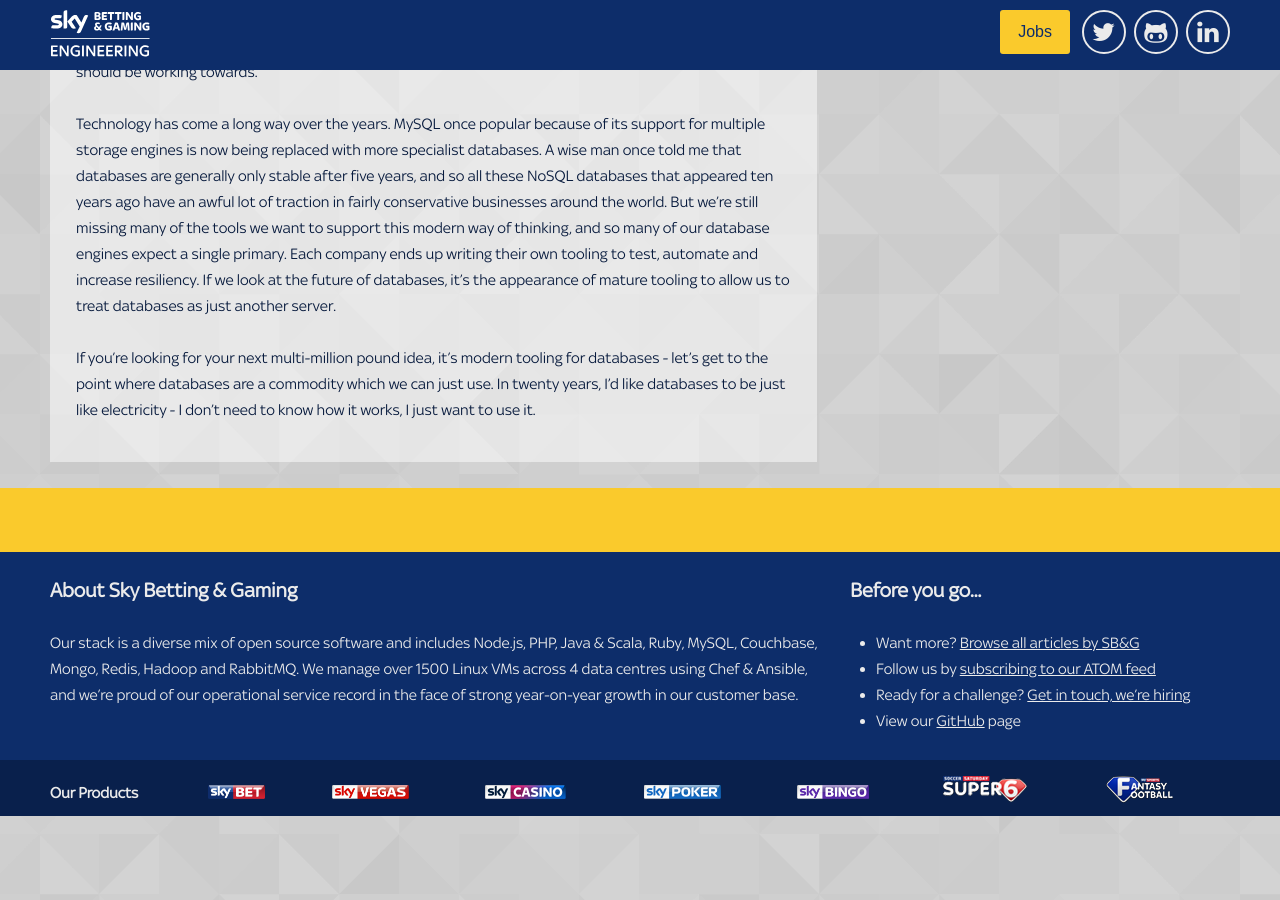
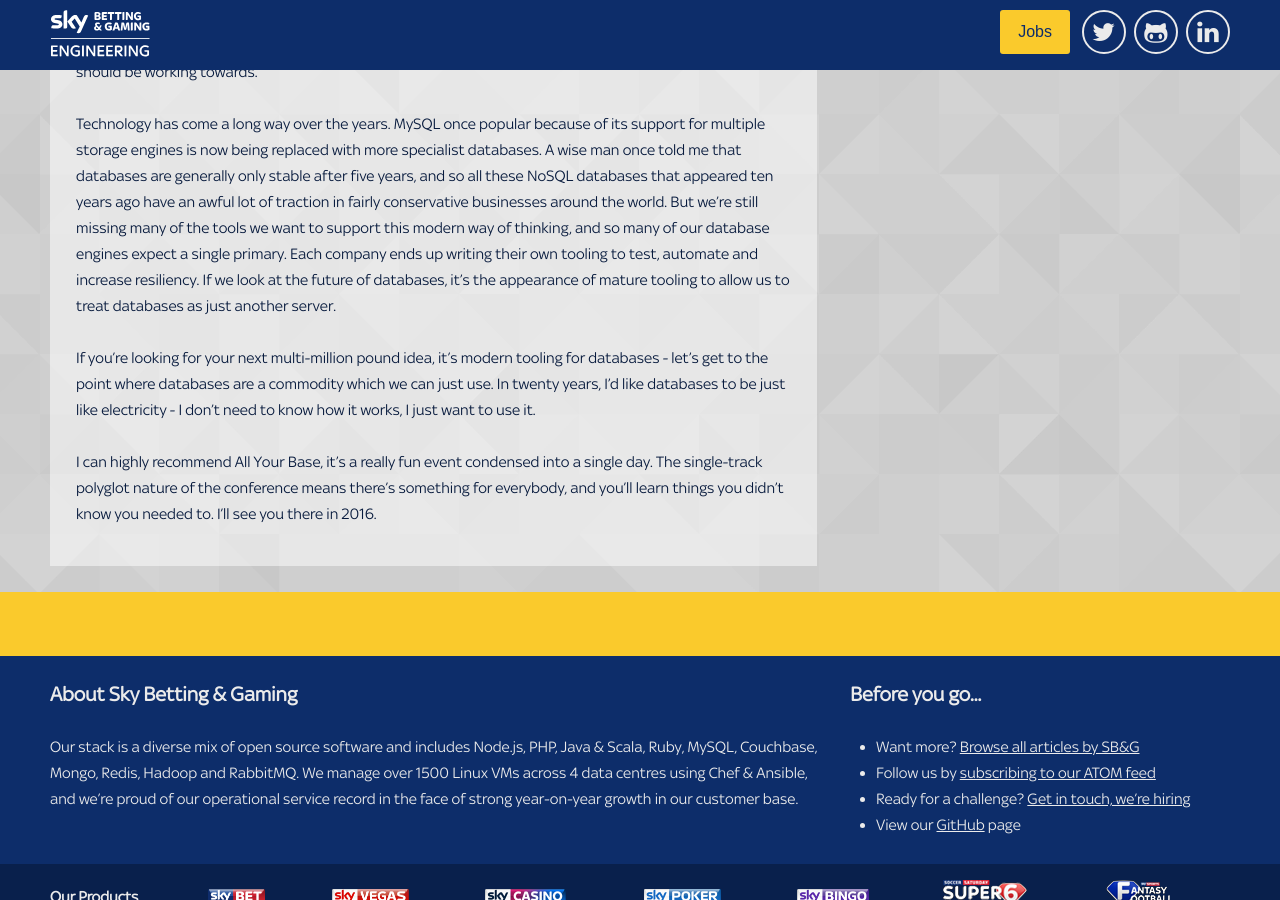
Before and after one commit to skybet/skybet.github.io, a Jekyll site: the page built from _posts/2015-11-13-how-to-dba.md, in a window 1280 px wide and 900 px high, scrolled down 2645 px. Built offline with Jekyll 4.4.1, drawn with Linux system fonts in a browser that asks for light colours; nearby versions of some CDN libraries; some web fonts are replaced; Markdown is read by kramdown in place of the engine named in the settings; comment, search, counter and statistics services are not loaded; some of the changed lines change nothing that is shown.

Commit message:
add closing paragraph

```diff
--- a/_posts/2015-11-13-how-to-dba.md
+++ b/_posts/2015-11-13-how-to-dba.md
@@ -2,7 +2,7 @@
 layout:     post
 title:      How to DBA - All Your Base conference experience
 author:     alice_kaerast
-date:       2015-11-13 17:30:00
+date:       2015-11-17 17:30:00
 summary:    Some thoughts from this year's All Your Base conference on the past, present and future of how we manage databases.
 category:   Data
 tags:       database, conference, dba, process, AYBConf
@@ -32,3 +32,5 @@
 Technology has come a long way over the years.  MySQL once popular because of its support for multiple storage engines is now being replaced with more specialist databases.  A wise man once told me that databases are generally only stable after five years, and so all these NoSQL databases that appeared ten years ago have an awful lot of traction in fairly conservative businesses around the world.  But we're still missing many of the tools we want to support this modern way of thinking, and so many of our database engines expect a single primary.  Each company ends up writing their own tooling to test, automate and increase resiliency.  If we look at the future of databases, it's the appearance of mature tooling to allow us to treat databases as just another server.
 
 If you're looking for your next multi-million pound idea, it's modern tooling for databases - let's get to the point where databases are a commodity which we can just use.  In twenty years, I'd like databases to be just like electricity - I don't need to know how it works, I just want to use it.
+
+I can highly recommend All Your Base, it's a really fun event condensed into a single day.  The single-track polyglot nature of the conference means there's something for everybody, and you'll learn things you didn't know you needed to.  I'll see you there in 2016.
```
